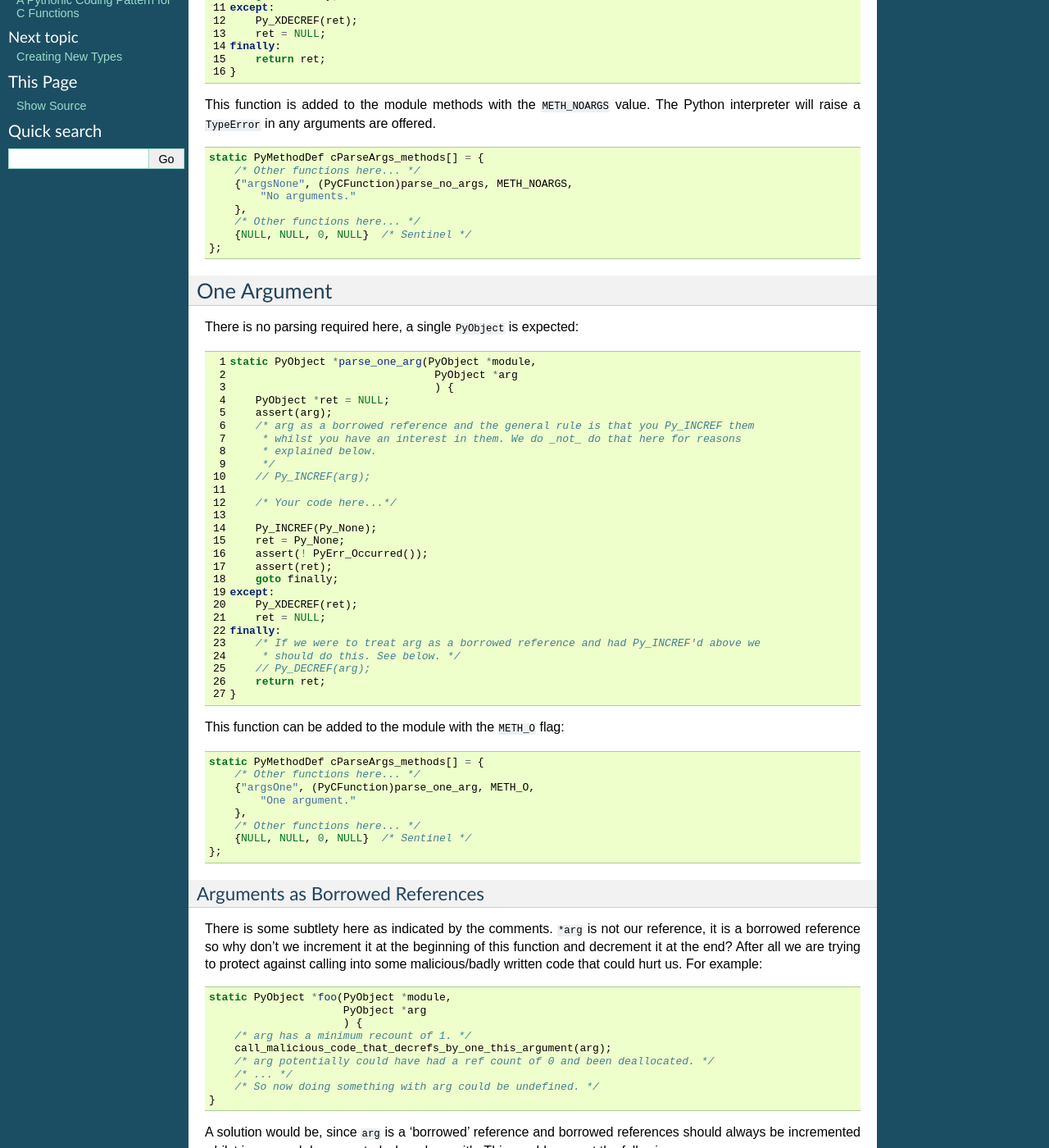
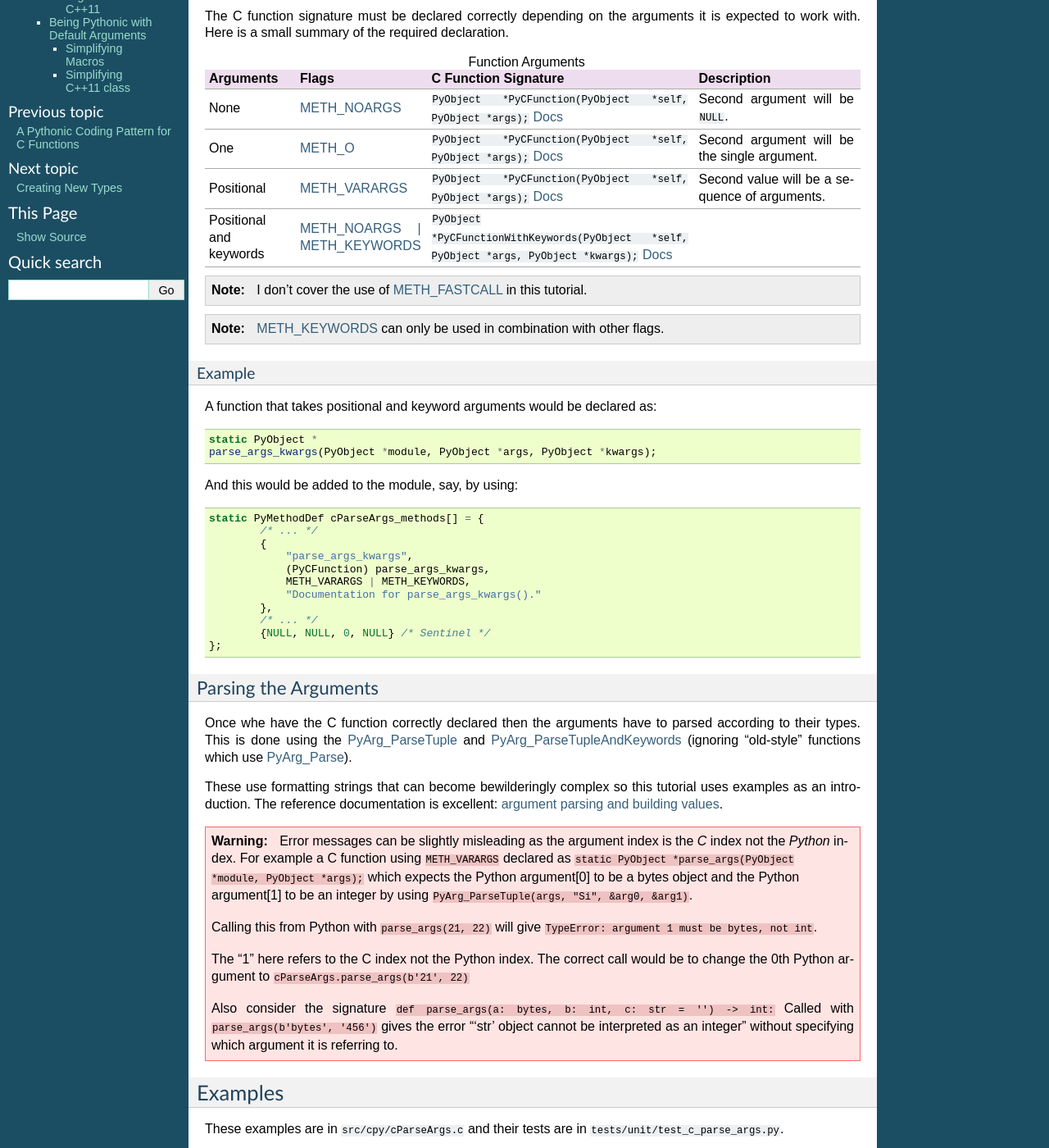
Before and after one commit to paulross/PythonExtensionPatterns, a Sphinx documentation site: the page built from doc/sphinx/source/parsing_arguments.rst, in a window 1280 px wide and 1400 px high, scrolled down 407 px. Shown: the whole window at 82% size. Built offline with Sphinx 7.4.7, drawn with Linux system fonts in a browser that asks for light colours; pages that are not in the unit, such as notebooks, are missing from menus; some of the changed text lies outside the part shown.

Commit message:
WIP on cParseArgs.c and documentation.

```diff
--- a/doc/sphinx/source/parsing_arguments.rst
+++ b/doc/sphinx/source/parsing_arguments.rst
@@ -1,55 +1,162 @@
 .. highlight:: python
-    :linenothreshold: 10
+    :linenothreshold: 20
 
 .. toctree::
     :maxdepth: 3
 
-=================================
+***************************
 Parsing Python Arguments
-=================================
+***************************
 
-This section describes how you write functions that accept Python ``*args`` and ``**kwargs`` arguments and how to extract ``PyObject`` or C fundamental types from them.
+This section describes how you write functions that accept Python ``*args`` and ``**kwargs``
+arguments and how to extract ``PyObject`` or C fundamental types from them.
 
 
-------------------------------------
+Specifying the Function Arguments
+====================================
+
+Python has a myriad of ways of function arguments and the C API reflects that.
+Two important features of C functions are:
+
+- Declaring them correctly with the right signature and flags.
+- Parsing the arguments and checking their types.
+
+These are described below.
+
+C Function Declaration
+-------------------------------
+
+The C function signature must be declared correctly depending on the arguments it is expected to work with.
+Here is a small summary of the required declaration.
+
+.. list-table:: Function Arguments
+   :widths: 10 10 30 20
+   :header-rows: 1
+
+   * - Arguments
+     - Flags
+     - C Function Signature
+     - Description
+   * - None
+     - `METH_NOARGS <https://docs.python.org/3/c-api/structures.html#c.METH_NOARGS>`_
+     - ``PyObject *PyCFunction(PyObject *self, PyObject *args);`` `Docs <https://docs.python.org/3/c-api/structures.html#c.PyCFunction>`_
+     - Second argument will be ``NULL``.
+   * - One
+     - `METH_O <https://docs.python.org/3/c-api/structures.html#c.METH_O>`_
+     - ``PyObject *PyCFunction(PyObject *self, PyObject *args);`` `Docs <https://docs.python.org/3/c-api/structures.html#c.PyCFunction>`_
+     - Second argument will be the single argument.
+   * - Positional
+     - `METH_VARARGS <https://docs.python.org/3/c-api/structures.html#c.METH_VARARGS>`_
+     - ``PyObject *PyCFunction(PyObject *self, PyObject *args);`` `Docs <https://docs.python.org/3/c-api/structures.html#c.PyCFunction>`_
+     - Second value will be a sequence of arguments.
+   * - Positional and keywords
+     - `METH_NOARGS | METH_KEYWORDS <https://docs.python.org/3/c-api/structures.html#c.METH_KEYWORDS>`_
+     - ``PyObject *PyCFunctionWithKeywords(PyObject *self, PyObject *args, PyObject *kwargs);`` `Docs <https://docs.python.org/3/c-api/structures.html#c.PyCFunctionWithKeywords>`_
+     -
+
+.. note::
+
+    I don't cover the use of `METH_FASTCALL <https://docs.python.org/3/c-api/structures.html#c.METH_FASTCALL>`_
+    in this tutorial.
+
+.. note::
+
+    `METH_KEYWORDS <https://docs.python.org/3/c-api/structures.html#c.METH_KEYWORDS>`_
+    can only be used in combination with other flags.
+
+Example
+^^^^^^^^
+
+A function that takes positional and keyword arguments would be declared as:
+
+.. code-block:: c
+
+    static PyObject *
+    parse_args_kwargs(PyObject *module, PyObject *args, PyObject *kwargs);
+
+And this would be added to the module, say, by using:
+
+.. code-block:: c
+
+    static PyMethodDef cParseArgs_methods[] = {
+            /* ... */
+            {
+                "parse_args_kwargs",
+                (PyCFunction) parse_args_kwargs,
+                METH_VARARGS | METH_KEYWORDS,
+                "Documentation for parse_args_kwargs()."
+            },
+            /* ... */
+            {NULL, NULL, 0, NULL} /* Sentinel */
+    };
+
+Parsing the Arguments
+------------------------------
+
+Once whe have the C function correctly declared then the arguments have to parsed according to their types.
+This is done using the `PyArg_ParseTuple <https://docs.python.org/3/c-api/arg.html#c.PyArg_ParseTuple>`_
+and `PyArg_ParseTupleAndKeywords <https://docs.python.org/3/c-api/arg.html#c.PyArg_ParseTupleAndKeywords>`_
+(ignoring “old-style” functions which use `PyArg_Parse <https://docs.python.org/3/c-api/arg.html#c.PyArg_Parse>`_).
+
+These use formatting strings that can become bewilderingly complex so this tutorial uses examples as an introduction.
+The reference documentation is excellent: `argument parsing and building values <https://docs.python.org/3/c-api/arg.html>`_.
+
+.. warning::
+
+    Error messages can be slightly misleading as the argument index is the *C* index
+    not the *Python* index. For example a C function using ``METH_VARARGS`` declared as
+    ``static PyObject *parse_args(PyObject *module, PyObject *args);``
+    which expects the Python argument[0] to be a bytes object and the Python argument[1]
+    to be an integer by using ``PyArg_ParseTuple(args, "Si", &arg0, &arg1)``.
+
+    Calling this from Python with ``parse_args(21, 22)`` will give
+    ``TypeError: argument 1 must be bytes, not int``.
+
+    The "1" here refers to the C index not the Python index.
+    The correct call would be to change the 0th Python argument to
+    ``cParseArgs.parse_args(b'21', 22)``
+
+    Also consider the signature ``def parse_args(a: bytes, b: int, c: str = '') -> int:``
+    Called with ``parse_args(b'bytes', '456')`` gives the error "'str' object cannot be interpreted as an integer"
+    without specifying which argument it is referring to.
+
+Examples
+====================================
+
+These examples are in ``src/cpy/cParseArgs.c`` and their tests are in ``tests/unit/test_c_parse_args.py``.
+
 No Arguments
 ------------------------------------
 
-The simplest from is a global function in a module that takes no arguments at all:
+The simplest form is a global function in a module that takes no arguments at all:
 
 .. code-block:: c
 
-    static PyObject *parse_no_args(PyObject *module) {
-        PyObject *ret = NULL;
+    static PyObject *parse_no_args(PyObject *Py_UNUSED(module)) {
 
         /* Your code here...*/
 
-        Py_INCREF(Py_None);
-        ret = Py_None;
-        assert(! PyErr_Occurred());
-        assert(ret);
-        goto finally;
-    except:
-        Py_XDECREF(ret);
-        ret = NULL;
-    finally:
-        return ret;
+        Py_RETURN_NONE;
     }
 
-This function is added to the module methods with the ``METH_NOARGS`` value. The Python interpreter will raise a ``TypeError`` in any arguments are offered.
+This function is added to the module methods with the ``METH_NOARGS`` value.
+The Python interpreter will raise a ``TypeError`` in any arguments are offered.
 
 .. code-block:: c
 
     static PyMethodDef cParseArgs_methods[] = {
         /* Other functions here... */
-        {"argsNone", (PyCFunction)parse_no_args, METH_NOARGS,
+        {
+            "parse_no_args",
+            (PyCFunction)parse_no_args,
+            METH_NOARGS,
             "No arguments."
         },
         /* Other functions here... */
         {NULL, NULL, 0, NULL}  /* Sentinel */
     };
 
-------------------------------------
+
 One Argument
 ------------------------------------
 
@@ -57,33 +164,21 @@ There is no parsing required here, a single ``PyObject`` is expected:
 
 .. code-block:: c
 
-    static PyObject *parse_one_arg(PyObject *module,
-                                    PyObject *arg
-                                    ) {
-        PyObject *ret = NULL;
-        assert(arg);
+    static PyObject *parse_one_arg(PyObject *Py_UNUSED(module), PyObject *Py_UNUSED(arg)) {
         /* arg as a borrowed reference and the general rule is that you Py_INCREF them
-         * whilst you have an interest in them. We do _not_ do that here for reasons
-         * explained below.
+         * whilst you have an interest in them.
          */
         // Py_INCREF(arg);
 
         /* Your code here...*/
 
-        Py_INCREF(Py_None);
-        ret = Py_None;
-        assert(! PyErr_Occurred());
-        assert(ret);
-        goto finally;
-    except:
-        Py_XDECREF(ret);
-        ret = NULL;
-    finally:
         /* If we were to treat arg as a borrowed reference and had Py_INCREF'd above we
          * should do this. See below. */
         // Py_DECREF(arg);
-        return ret;
+        Py_RETURN_NONE;
     }
+
+
 
 This function can be added to the module with the ``METH_O`` flag:
 
@@ -91,24 +186,28 @@ This function can be added to the module with the ``METH_O`` flag:
 
     static PyMethodDef cParseArgs_methods[] = {
         /* Other functions here... */
-        {"argsOne", (PyCFunction)parse_one_arg, METH_O,
+        {
+            "parse_one_arg",
+            (PyCFunction) parse_one_arg,
+            METH_O,
             "One argument."
         },
         /* Other functions here... */
         {NULL, NULL, 0, NULL}  /* Sentinel */
     };
 
-^^^^^^^^^^^^^^^^^^^^^^^^^^^^^^^^
+
 Arguments as Borrowed References
 ^^^^^^^^^^^^^^^^^^^^^^^^^^^^^^^^
 
-There is some subtlety here as indicated by the comments. ``*arg`` is not our reference, it is a borrowed reference so why don't we increment it at the beginning of this function and decrement it at the end? After all we are trying to protect against calling into some malicious/badly written code that could hurt us. For example:
+There is some subtlety here as indicated by the comments. ``*arg`` is not our reference, it is a borrowed reference
+so why don't we increment it at the beginning of this function and decrement it at the end?
+After all we are trying to protect against calling into some malicious/badly written code that could hurt us.
+For example:
 
 .. code-block:: c
 
-    static PyObject *foo(PyObject *module,
-                         PyObject *arg
-                         ) {
+    static PyObject *foo(PyObject *module, PyObject *arg) {
         /* arg has a minimum recount of 1. */
         call_malicious_code_that_decrefs_by_one_this_argument(arg);
         /* arg potentially could have had a ref count of 0 and been deallocated. */
@@ -116,13 +215,13 @@ There is some subtlety here as indicated by the comments. ``*arg`` is not our re
         /* So now doing something with arg could be undefined. */
     }
 
-A solution would be, since ``arg`` is a 'borrowed' reference and borrowed references should always be incremented whilst in use and decremented when done with. This would suggest the following:
+A solution would be, since ``arg`` is a 'borrowed' reference and borrowed references should always be incremented
+whilst in use and decremented when done with.
+This would suggest the following:
 
 .. code-block:: c
 
-    static PyObject *foo(PyObject *module,
-                         PyObject *arg
-                         ) {
+    static PyObject *foo(PyObject *module, PyObject *arg) {
         /* arg has a minimum recount of 1. */
         Py_INCREF(arg);
         /* arg now has a minimum recount of 2. */
@@ -134,11 +233,16 @@ A solution would be, since ``arg`` is a 'borrowed' reference and borrowed refere
         /* But now arg could have had a ref count of 0 so is unsafe to use by the caller. */
     }
 
-But now we have just pushed the burden onto our caller. They created ``arg`` and passed it to us in good faith and whilst we have protected ourselves have not protected the caller and they can fail unexpectedly. So it is best to fail fast, an near the error site, that dastardly ``call_malicious_code_that_decrefs_by_one_this_argument()``.
+But now we have just pushed the burden onto our caller.
+They created ``arg`` and passed it to us in good faith and whilst we have protected ourselves have not protected the
+caller and they can fail unexpectedly.
+So it is best to fail fast, an near the error site, that dastardly
+``call_malicious_code_that_decrefs_by_one_this_argument()``.
 
 Side note: Of course this does not protect you from malicious/badly written code that decrements by more than one :-)
 
-----------------------------------------------------
+TODO: WIP here.
+
 Variable Number of Arguments
 ----------------------------------------------------
 
@@ -191,7 +295,6 @@ This function can be added to the module with the ``METH_VARARGS`` flag:
         {NULL, NULL, 0, NULL}  /* Sentinel */
     };
 
---------------------------------------------------------------------------
 Variable Number of Arguments and Keyword Arguments
 --------------------------------------------------------------------------
 
@@ -287,7 +390,6 @@ If you want the function signature to be ``argsKwargs(theString, theOptInt=8)``
 .. note::
     If you use ``|`` in the parser format string you have to set the default values for those optional arguments yourself in the C code. This is pretty straightforward if they are fundamental C types as ``arg2 = 8`` above. For Python values is a bit more tricky as described next.
 
-^^^^^^^^^^^^^^^^^^^^^^^^^^^^^^^
 Keyword Arguments and C++11
 ^^^^^^^^^^^^^^^^^^^^^^^^^^^^^^^
 
@@ -307,7 +409,6 @@ C++11 compilers warn when creating non-const ``char*`` from string literals as w
 
 .. _cpython_default_arguments:
 
---------------------------------------------------------------------------
 Being Pythonic with Default Arguments
 --------------------------------------------------------------------------
 
@@ -502,7 +603,6 @@ Here is the complete C code:
         return ret;
     }
 
-^^^^^^^^^^^^^^^^^^^^^^^^
 Simplifying Macros
 ^^^^^^^^^^^^^^^^^^^^^^^^
 
@@ -584,7 +684,6 @@ Here is that function implemented in C:
         return ret;
     }
 
-^^^^^^^^^^^^^^^^^^^^^^^^
 Simplifying C++11 class
 ^^^^^^^^^^^^^^^^^^^^^^^^
 
@@ -674,3 +773,24 @@ And we can use ``DefaultArg`` like this:
          set_encoding(encoding);
         /* ... */
     }
+
+
+TODO: Positional only and keyword only arguments.
+
+References:
+
+Positional only:
+https://docs.python.org/3/c-api/arg.html#c.PyArg_ParseTupleAndKeywords
+PyArg_ParseTupleAndKeywords has empty strings in kwlist.
+"Empty names denote positional-only parameters."
+
+Keyword has '$' in parse string.
+$
+PyArg_ParseTupleAndKeywords() only: Indicates that the remaining arguments in the Python argument
+list are keyword-only.
+Currently, all keyword-only arguments must also be optional arguments, so | must always be
+specified before $ in the format string.
+
+Glossary:
+https://docs.python.org/3/glossary.html#positional-only-parameter
+https://docs.python.org/3/glossary.html#keyword-only-parameter
```
Also changed, not shown: 2 other files.
